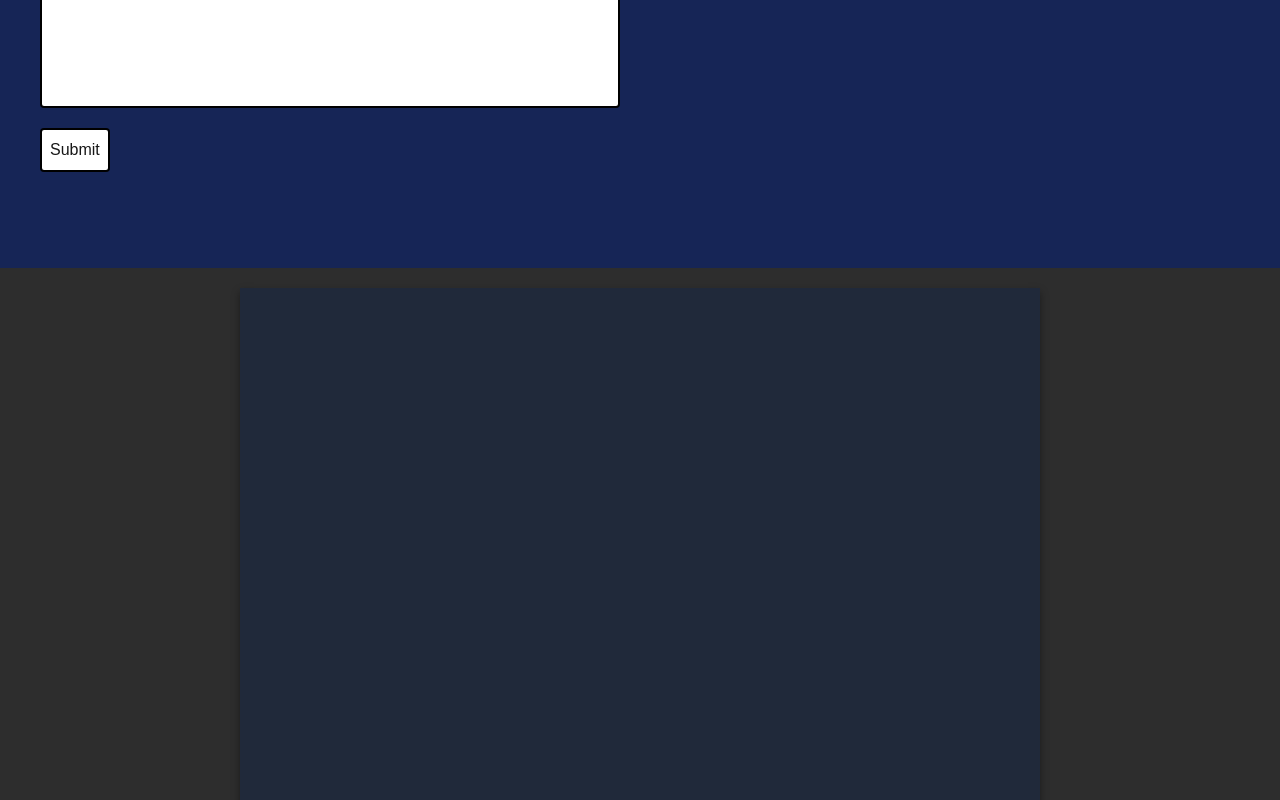
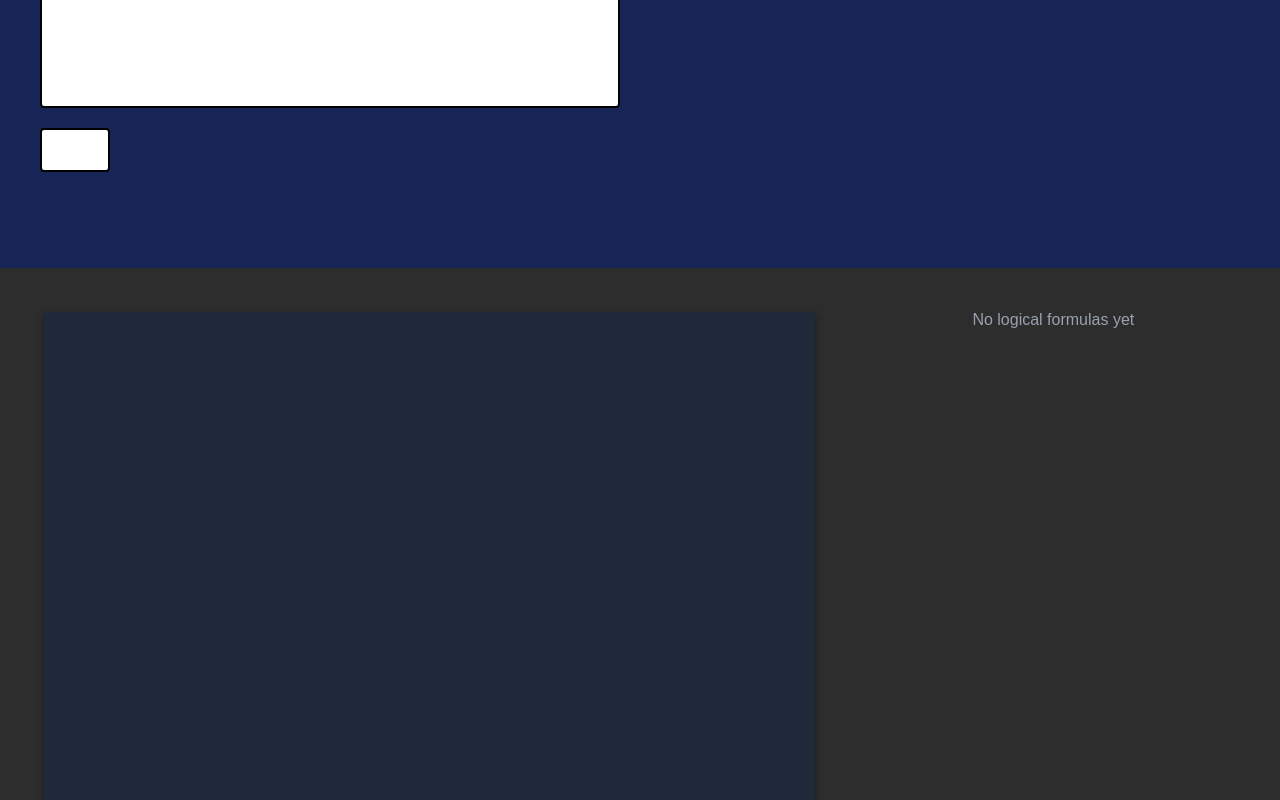
Before and after one commit to Valtyre/GIDGraph, a Next.js app in the folder frontend/: page / in a window 1280 px wide. Shown: the part 220-1020 px from the top of the page. Built offline with nearby package versions, Linux system fonts and the light colour scheme.

Commit message:
Logical formulas integration

```diff
--- /dev/null
+++ b/frontend/src/app/Elements/logicalFormulas/lfBubble.tsx
@@ -0,0 +1,55 @@
+import { LogicalFormula } from "./lfContainer";
+
+type ToggleFn = (targetGene: string, idx: number) => void;
+
+export default function LogicalFormulasBubble({
+  lf,
+  geneColors,
+  onToggle,
+}: {
+  lf: LogicalFormula;
+  geneColors: Record<string, string>;
+  onToggle: ToggleFn;
+}) {
+  /* colour for target gene */
+  const geneColor = geneColors[lf.targetGene] ?? "#9ca3af"; // Tailwind gray‑400 fallback
+
+  return (
+    <div
+      className="bg-gray-100 text-gray-900 px-3 py-2 rounded shadow mb-1"
+      style={{ border: `5px solid ${geneColor}` }}      /* ← coloured border */
+    >
+      <span className="font-bold">{lf.targetGene}</span>{" = "}
+      {lf.incomingGenes.map((ig, idx) => {
+        const hasNext = idx < lf.incomingGenes.length - 1;
+        const badgeColor = geneColors[ig.gene] ?? "#d1d5db";
+
+        return (
+          <span key={idx} className="inline-flex items-center">
+            {/* coloured badge for each regulator */}
+            <span
+              className="rounded-full px-2 py-0.5 text-xs font-semibold mr-1 text-gray-900"
+              style={{ backgroundColor: badgeColor }}
+            >
+              {ig.label ? "" : "¬"} {ig.gene}
+            </span>
+
+            {hasNext && (
+              <button
+                onClick={() => onToggle(lf.targetGene, idx)}
+                className={`mx-1 px-2 py-0.5 rounded-full text-xs font-semibold
+                  ${
+                    ig.truthValue
+                      ? "bg-indigo-600 text-white hover:bg-indigo-500"
+                      : "bg-rose-600 text-white hover:bg-rose-500"
+                  }`}
+              >
+                {ig.truthValue ? "AND" : "OR"}
+              </button>
+            )}
+          </span>
+        );
+      })}
+    </div>
+  );
+}
--- /dev/null
+++ b/frontend/src/app/Elements/logicalFormulas/lfContainer.tsx
@@ -0,0 +1,60 @@
+import LogicalFormulasBubble from "./lfBubble";
+
+/* ----- types (unchanged) ----- */
+export type incomingGene = {
+  gene: string;
+  label: boolean;        // activation / inhibition
+  truthValue: boolean;   // true = AND, false = OR
+};
+
+export type LogicalFormula = {
+  targetGene: string;
+  incomingGenes: incomingGene[];
+};
+/* ----------------------------- */
+
+export default function LogicalFormulasContainer({
+  lf,
+  setLF,
+  geneColors,                       // <‑‑ NEW
+}: {
+  lf: LogicalFormula[];
+  setLF: React.Dispatch<React.SetStateAction<LogicalFormula[]>>;
+  geneColors: Record<string, string>;  //
+}) {
+  /* toggle function passed down to each bubble */
+  const toggleConnector = (targetGene: string, idx: number) => {
+    setLF((prev) =>
+      prev.map((formula) =>
+        formula.targetGene === targetGene
+          ? {
+              ...formula,
+              incomingGenes: formula.incomingGenes.map((ig, igIdx) =>
+                igIdx === idx ? { ...ig, truthValue: !ig.truthValue } : ig
+              ),
+            }
+          : formula
+      )
+    );
+  };
+
+  if (!lf.length)
+    return (
+      <div className="text-center text-gray-400 mt-4">
+        No logical formulas yet
+      </div>
+    );
+
+  return (
+    <div className="flex flex-col gap-2 p-4">
+      {lf.map((formula, idx) => (
+        <LogicalFormulasBubble
+          key={idx}
+          lf={formula}
+          geneColors={geneColors}
+          onToggle={toggleConnector}
+        />
+      ))}
+    </div>
+  );
+}
--- a/frontend/src/app/graph.tsx
+++ b/frontend/src/app/graph.tsx
@@ -12,8 +12,25 @@
   to: string;
   label?: string;
   color?: string;
-  arrows?: string;
+  arrows?: string | {
+    to?: {
+      enabled: boolean;
+      type?: 'arrow' | 'bar' | 'circle' | 'image';
+      scaleFactor?: number;
+    };
+    from?: {
+      enabled: boolean;
+      type?: 'arrow' | 'bar' | 'circle' | 'image';
+      scaleFactor?: number;
+    };
+    middle?: {
+      enabled: boolean;
+      type?: 'arrow' | 'bar' | 'circle' | 'image';
+      scaleFactor?: number;
+    };
+  };
 }
+
 
 interface Graph {
   edges: Interaction[];
@@ -22,9 +39,10 @@
 
 interface GeneNetworkGraphProps {
   graph: Graph | null;
+  geneColors: Record<string, string>;
 }
 
-const GeneNetworkGraph: React.FC<GeneNetworkGraphProps> = ({ graph }) => {
+const GeneNetworkGraph: React.FC<GeneNetworkGraphProps> = ({ graph, geneColors }) => {
   const networkRef = useRef<HTMLDivElement>(null);
 
   useEffect(() => {
@@ -40,15 +58,28 @@
     const nodes: VisNode[] = Array.from(nodeIds).map(id => ({
       id,
       label: id,
+      /* pastel background, dark border */
+      color: {
+        background: geneColors[id] ?? '#6b7280',
+        border: '#1f2937',
+        highlight: { background: geneColors[id] ?? '#6b7280' },
+      },
     }));
 
     const edges: VisEdge[] = graph.edges.map(edge => ({
       from: edge.from,
       to: edge.to,
       label: edge.label,
-      color: edge.label == "activation" ? "green" : "red",
-      arrows: edge.label == "activation" ? "to" : "",
+      color: edge.label === "activation" ? "green" : "red",
+      arrows: {
+        to: {
+          enabled: true,
+          type: edge.label === "activation" ? "arrow" : "bar",
+          scaleFactor: 1,
+        },
+      },
     }));
+
 
     const visNodes = new DataSet<VisNode>(nodes);
     const visEdges = new DataSet<VisEdge>(edges);
@@ -67,7 +98,7 @@
       nodes: {
         shape: 'box',
         shapeProperties: {
-          borderRadius: 5,
+          borderRadius: 7,
         },
         font: {
           color: '#ffffff',
@@ -82,14 +113,14 @@
     };
 
     new Network(networkRef.current, data, options);
-  }, [graph]);
+  }, [graph, geneColors]);
 
   return (
-    <div className="p-5 bg-midnight">
+    <div className="p-5 bg-midnight h-full w-full flex-1">
       <div
         id="network"
-        className="w-9/10 max-w-[800px] h-[600px] m-auto bg-graph shadow-[0_4px_8px_rgba(0,0,0,0.4)]"
         ref={networkRef}
+        className="w-full h-[600px] bg-graph shadow-[0_4px_8px_rgba(0,0,0,0.4)]"
       />
     </div>
   );
--- /dev/null
+++ b/frontend/src/app/lfBuilder.tsx
@@ -0,0 +1,38 @@
+import { Graph } from "./page";
+import { LogicalFormula as LF } from "./Elements/logicalFormulas/lfContainer";
+import { Interaction } from "./Elements/SNL/snlBox";
+
+/**
+ * Convert Graph -> array of logical‑formula objects.
+ * Rule set:
+ *   • Each Interaction becomes an entry under its targetGene.
+ *   • label = true  => activation
+ *   • label = false => inhibition
+ *   • truthValue default = false   (checkbox unchecked)
+ */
+export function buildLogicalFormulas(graph: Graph | null): LF[] {
+  if (!graph) return [];
+
+  // Map targetGene -> incomingGenes[]
+  const map = new Map<string, LF["incomingGenes"]>();
+
+  graph.edges.forEach((edge: Interaction) => {
+    const entry = map.get(edge.to) ?? [];
+
+    entry.push({
+      gene: edge.from,
+      label: edge.label === "activation", // true for activation
+      truthValue: true                   // default = is set to AND
+    });
+
+    map.set(edge.to, entry);
+  });
+
+  // Convert map -> LF[]
+  const lfArray: LF[] = [];
+  map.forEach((incomingGenes, targetGene) => {
+    lfArray.push({ targetGene, incomingGenes });
+  });
+
+  return lfArray;
+}
--- a/frontend/src/app/page.tsx
+++ b/frontend/src/app/page.tsx
@@ -1,43 +1,117 @@
-'use client'
-import { useState } from "react";
-import TopBar from "./Elements/TopBar";
-import { Interaction, SNLBox } from "./Elements/SNL/snlBox";
-import NatrualLanguageBox from "./Elements/natrualLanguageBox";
-import GeneNetworkGraph from "./graph";
+/* ─────────────────────────────────────────────────────────── page.tsx ── */
+/*  Main “Home” route for the front‑end:
+      1. calls FastAPI /parse → receives a Graph
+      2. derives logical formulas + pastel colours
+      3. renders input boxes  |  network graph  |  formula bubbles          */
+/*  NOTE:  every edge coming from the backend is given a unique `id` here   */
+/* ───────────────────────────────────────────────────────────────────────── */
 
+'use client';
+
+import { useState, useEffect } from 'react';
+
+/* ── local components ─────────────────────────────────────────────────── */
+import TopBar from './Elements/TopBar';
+import NatrualLanguageBox from './Elements/natrualLanguageBox';
+import { SNLBox, Interaction } from './Elements/SNL/snlBox';
+import GeneNetworkGraph from './graph';
+import LogicalFormulasContainer, {
+  LogicalFormula as LF,
+} from './Elements/logicalFormulas/lfContainer';
+
+/* ── helpers ──────────────────────────────────────────────────────────── */
+import { buildLogicalFormulas } from './lfBuilder';
+
+/* ── Type definitions ─────────────────────────────────────────────────── */
 export type Graph = {
-  edges: Interaction[],
-  node: string
-}
+  node: string;          // (unused for now)
+  edges: Interaction[];
+};
 
+/* ── pastel palette: golden‑angle sequence for distinct colours ───────── */
+const pastel = (idx: number) =>
+  `hsl(${(idx * 137.508) % 360} 70% 65%)`;   // pleasant pastels
+
+/* ─────────────────────────────────────────────────────────────────────── */
 export default function Home() {
+  /* graph from the backend (or null before first fetch) */
   const [graph, setGraph] = useState<Graph | null>(null);
-  const emptyG: Graph = {node: "", edges: []}
 
-  function getSNL(str: string) {
-    fetch("http://localhost:8000/api/parse", {
-      method: "POST",
-      headers: { "Content-Type": "application/json" },
-      body: JSON.stringify({ text: `"${str}"` }),
+  /* logical‑formulas derived from `graph` */
+  const [lf, setLF] = useState<LF[]>([]);
+
+  /* gene → colour map shared by graph nodes & LF bubbles */
+  const [geneColors, setGeneColors] = useState<Record<string, string>>({});
+
+  /* ───────────── API call & unique‑id injection ───────────── */
+  function fetchGraph(nlText: string) {
+    fetch('http://localhost:8000/api/parse', {
+      method: 'POST',
+      headers: { 'Content-Type': 'application/json' },
+      body: JSON.stringify({ text: nlText }),
     })
-      .then(response => response.json())
+      .then(res => res.json())
       .then((data: { graph: Graph }) => {
-        setGraph(data.graph);
-        console.log("Graph edges:", data.graph.edges);
+        /* ensure every edge has a stable numeric id */
+        let nextId = 0;
+        const withIds = data.graph.edges.map(edge =>
+          edge.id === undefined ? { ...edge, id: nextId++ } : edge
+        );
+
+        setGraph({ node: data.graph.node, edges: withIds });
       })
-      .catch(error => {
-        console.error("Error fetching SNL data:", error);
-      });
+      .catch(err => console.error('parse API error:', err));
   }
 
+  /* ─── rebuild formulas & colours whenever `graph` changes ── */
+  useEffect(() => {
+    setLF(buildLogicalFormulas(graph));
+
+    if (graph) {
+      /* collect distinct gene names */
+      const genes = new Set<string>();
+      graph.edges.forEach(e => {
+        genes.add(e.from);
+        genes.add(e.to);
+      });
+
+      /* assign each gene a pastel colour once */
+      const cmap: Record<string, string> = {};
+      [...genes].forEach((g, i) => (cmap[g] = pastel(i)));
+      setGeneColors(cmap);
+    }
+  }, [graph]);
+
+  /* fallback graph for SNLBox before fetch completes */
+  const emptyGraph: Graph = { node: '', edges: [] };
+
+  /* ────────────────────────── JSX ─────────────────────────── */
   return (
-    <div>
+    <div className="min-h-screen bg-midnight text-white">
+      {/* header bar */}
       <TopBar />
+
+      {/* input area: natural language + SNL editor */}
       <div className="flex flex-row bg-blue-950 p-5 h-[400px]">
-        <NatrualLanguageBox header="GID" fun={getSNL} />
-        <SNLBox graph={graph ?? emptyG} setGeneList={setGraph} />
+        <NatrualLanguageBox header="GID" fun={fetchGraph} />
+        <SNLBox graph={graph ?? emptyGraph} setGeneList={setGraph} />
       </div>
-      <GeneNetworkGraph graph={graph} />
+
+      {/* main content: graph (65 %)  |  logical formulas (35 %) */}
+      <div className="flex flex-row gap-4 p-6">
+        <div className="flex-[2]">
+          <GeneNetworkGraph graph={graph} geneColors={geneColors} />
+        </div>
+
+        <div className="flex-[1] overflow-y-auto max-h-[600px]">
+          <LogicalFormulasContainer
+            lf={lf}
+            setLF={setLF}
+            geneColors={geneColors}
+          />
+        </div>
+      </div>
     </div>
   );
 }
+/* ─────────────────────────────────────────────────────────────────────── */
```
Also changed, not shown: 1 other file (tests, documents, lock files or other folders).
